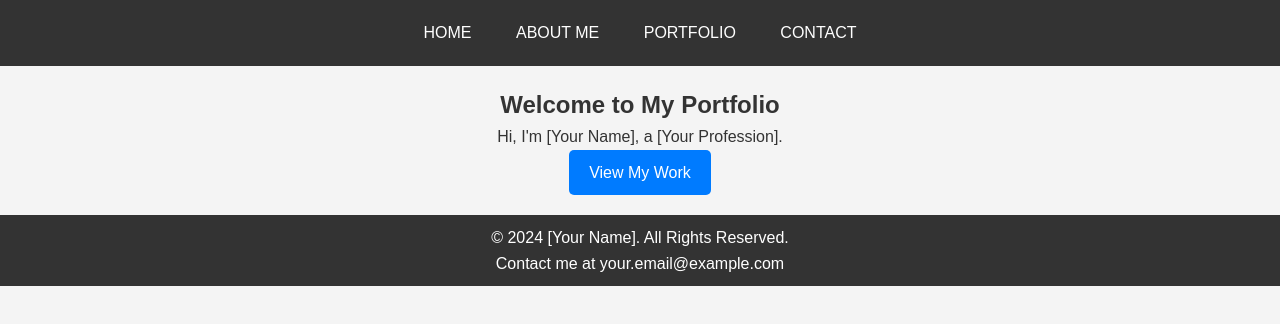
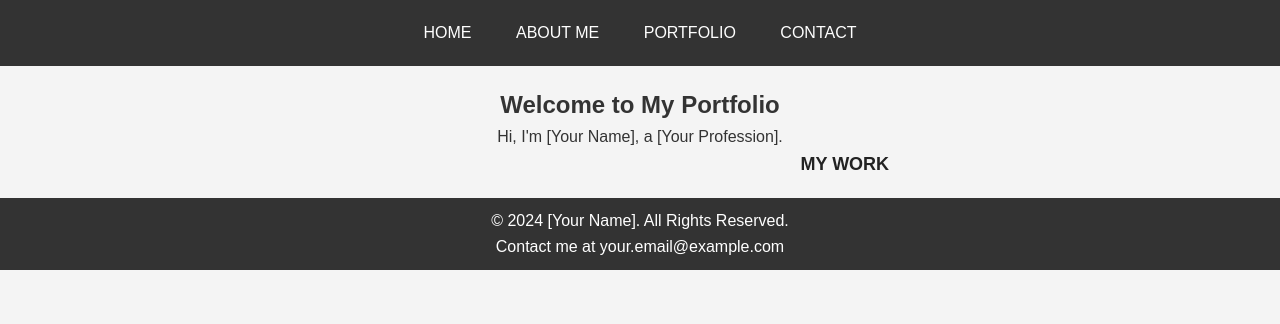
Before and after one commit to Firathubgit/FiratPortfolioWebsite, a plain HTML site: page index.html in a window 1280 px wide. Drawn offline with Linux system fonts and the light colour scheme; files whose address does not match are found by name.

Commit message:
Uppdated some stuff fopr the basic funktionality

```diff
--- a/css/styles.css
+++ b/css/styles.css
@@ -70,16 +70,44 @@ footer a {
     text-align: center;
 }
 
-.btn {
-    display: inline-block;
-    padding: 10px 20px;
-    background: #007BFF;
-    color: #fff;
-    text-decoration: none;
-    border-radius: 5px;
-    transition: background 0.3s ease;
-}
+.button {
+    font-size: 18px;
+    color: #222;
+    font-family: inherit;
+    font-weight: 800;
+    cursor: pointer;
+    position: relative;
+    border: none;
+    background: none;
+    text-transform: uppercase;
+    transition-timing-function: cubic-bezier(0.25, 0.8, 0.25, 1);
+    transition-duration: 400ms;
+    transition-property: color;
+    text-decoration: none; /* Ensure there's no underline */
+    margin-left: 40%; /* Adjust this value as needed */
+  }
 
-.btn:hover {
-    background: #0056b3;
-}
+  .button:focus,
+  .button:hover {
+    color: #222;
+  }
+
+  .button:focus:after,
+  .button:hover:after {
+    width: 100%;
+    left: 0%;
+  }
+
+  .button:after {
+    content: "";
+    pointer-events: none;
+    bottom: -2px;
+    left: 50%;
+    position: absolute;
+    width: 0%;
+    height: 2px;
+    background-color: #000000;
+    transition-timing-function: cubic-bezier(0.25, 0.8, 0.25, 1);
+    transition-duration: 400ms;
+    transition-property: width, left;
+  }
--- a/index.html
+++ b/index.html
@@ -24,7 +24,7 @@
         <section class="container text-center">
             <h1>Welcome to My Portfolio</h1>
             <p>Hi, I'm [Your Name], a [Your Profession].</p>
-            <a href="portfolio.html" class="btn">View My Work</a>
+            <a href="portfolio.html" class="button">My work</a>
         </section>
     </main>
 
```
Also changed, not shown: portfolio.html (added, +52 -0 lines).
